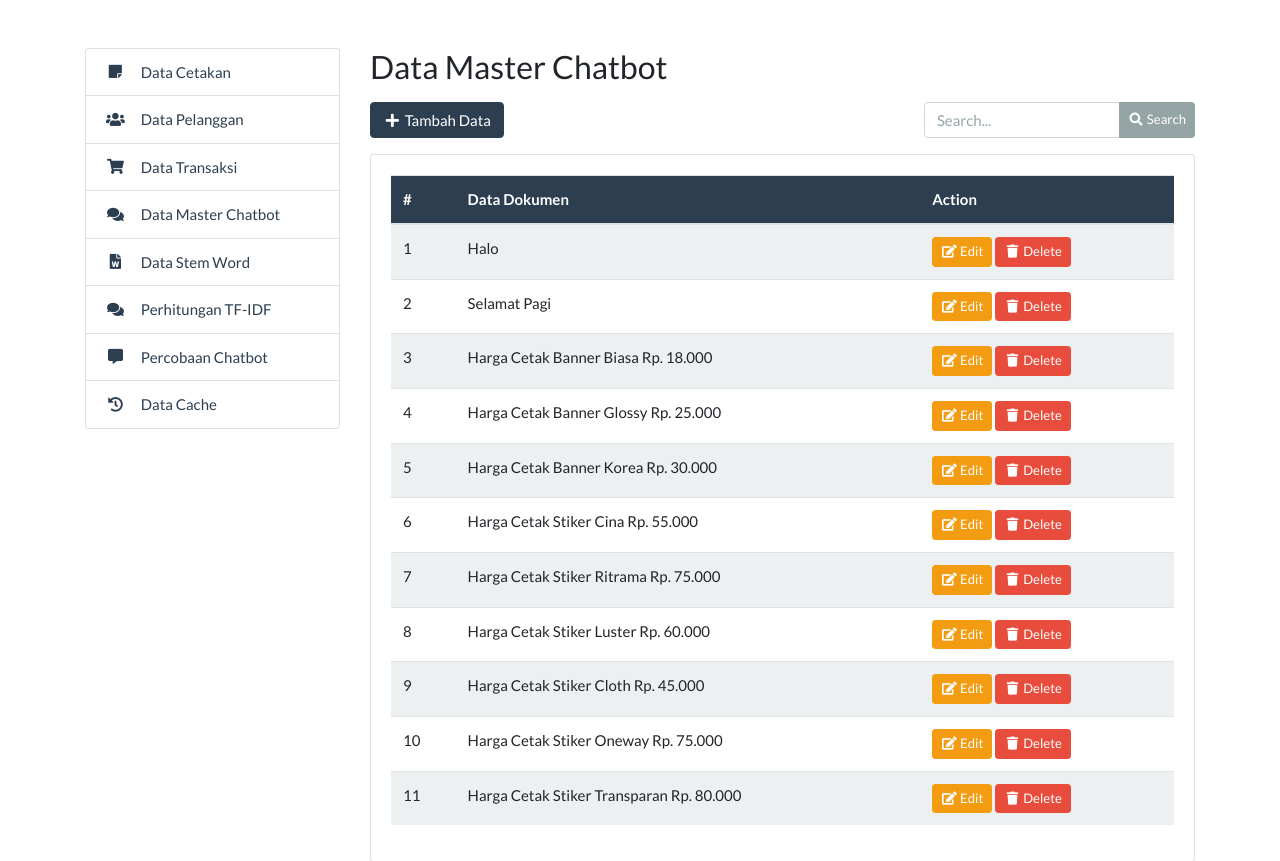
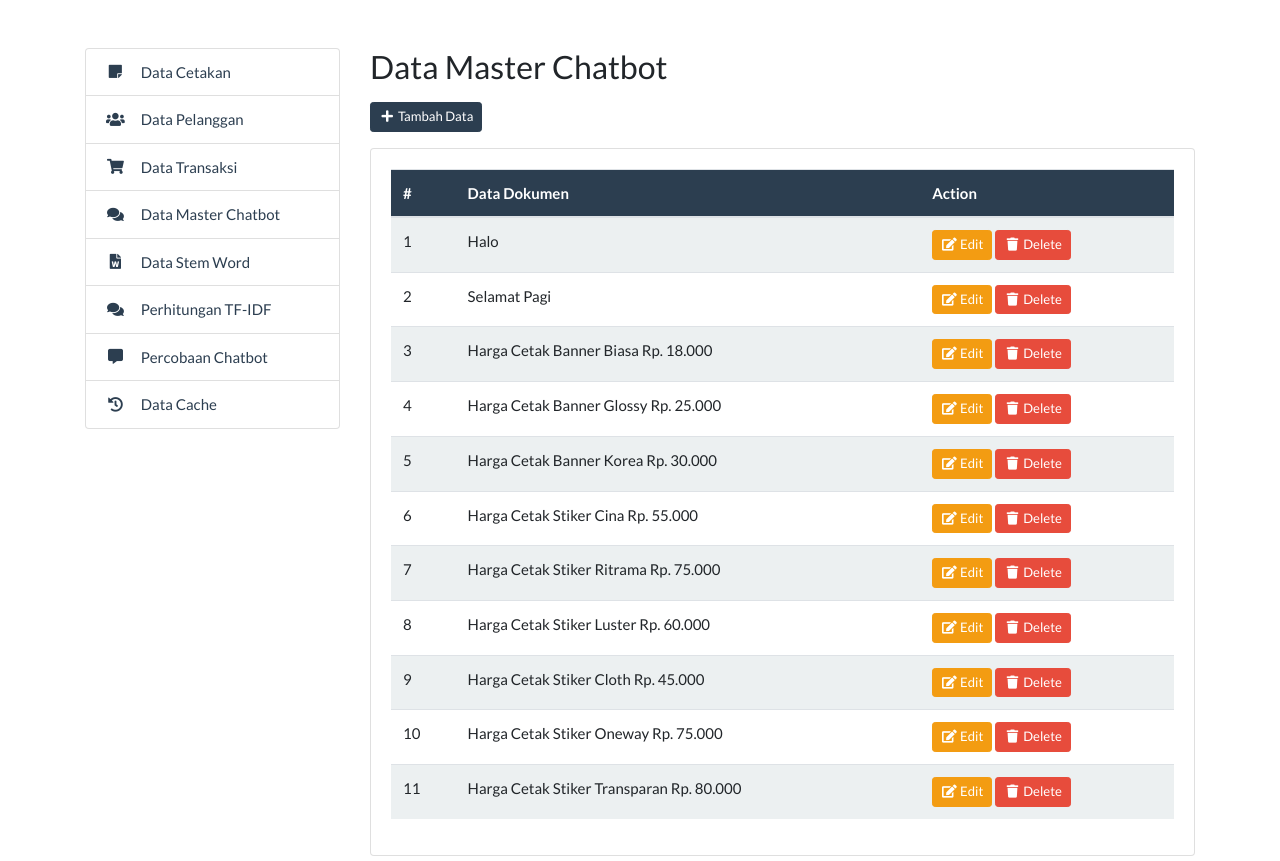
Before and after one commit to joedave13/percetakan, a PHP site: page /admin/master_index.php in a window 1280 px wide. Shown: the part 71-932 px from the top of the page. Run offline with PHP 8.4, Linux system fonts and the light colour scheme; a user stored in the database is signed in; data comes from the database, SQL or seed files in the repository; some libraries are stand-ins or nearby versions.

Commit message:
Tampil dan Hapus Data Cache

```diff
--- /dev/null
+++ b/admin/cache_delete.php
@@ -0,0 +1,5 @@
+<?php
+    include '../koneksi.php';
+    $query = mysqli_query($koneksi, "DELETE FROM tb_cache");
+    header('location: cache_index.php');
+?>
--- a/admin/master_index.php
+++ b/admin/master_index.php
@@ -4,25 +4,11 @@
 <div class="col-md-9 mb-5">
     <h3>Data Master Chatbot</h3>
 
-    <div class="row mt-3">
+    <div class="row mt-3 mb-3">
         <div class="col-md-4">
-            <button type="button" class="btn btn-primary" data-toggle="modal" data-target="#inputModal">
+            <button type="button" class="btn btn-sm btn-primary" data-toggle="modal" data-target="#inputModal">
                 <i class="fas fa-fw fa-plus"></i> Tambah Data
             </button>
-        </div>
-        <div class="col-md-8">
-            <form action="">
-                <div class="form-group float-right">
-                    <div class="input-group">
-                        <input type="text" name="search" id="search" class="form-control" placeholder="Search...">
-                        <div class="input-group-append">
-                            <button type="submit" class="btn btn-sm btn-secondary">
-                                <i class="fas fa-fw fa-search"></i> Search
-                            </button>
-                        </div>
-                    </div>
-                </div>
-            </form>
         </div>
     </div>
     <div class="card">
```
Also changed, not shown: admin/cache_index.php (added, +38 -0 lines).
